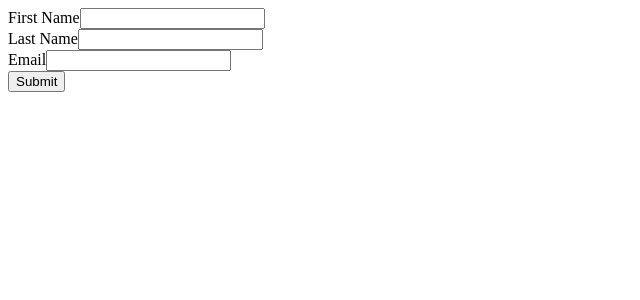
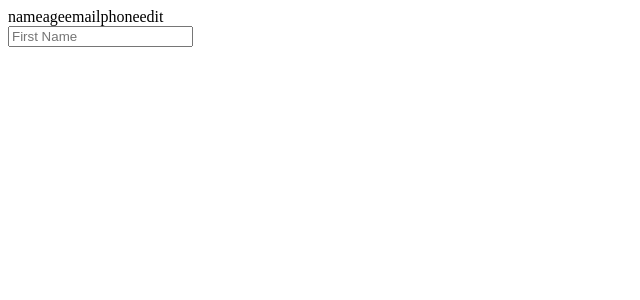
Before and after one commit to gogogous88/table_for_jobox, a React (Create React App) app: page / in a window 1280 px wide. Shown: the top 300 px of the page, without its empty margins (0-640 px from the left). Built offline with nearby package versions, Linux system fonts and the light colour scheme.

Commit message:
table header is added

```diff
--- a/package.json
+++ b/package.json
@@ -3,6 +3,7 @@
   "version": "0.1.0",
   "private": true,
   "dependencies": {
+    "lodash": "^4.17.15",
     "react": "^16.8.6",
     "react-dom": "^16.8.6",
     "react-redux": "^7.1.0",
--- a/src/libs/CustomTable.js
+++ b/src/libs/CustomTable.js
@@ -1,8 +1,24 @@
 import React, { Component } from "react";
 import { Field, reduxForm } from "redux-form";
+import _ from "lodash";
 
 class CustomTable extends Component {
-  render() {
+  constructor(props) {
+    super(props);
+    this.state = { elements: _.mapKeys(this.props.elements, "title") };
+  }
+
+  componentWillMount = () => {
+    this.headerArr = [...Object.keys(this.state.elements), "edit"];
+  };
+
+  renderHeader = () => {
+    return this.headerArr.map((eachTitle, index) => {
+      return <span key={index}>{eachTitle}</span>;
+    });
+  };
+
+  renderBody = () => {
     const { handleSubmit, handleValueSubmit } = this.props;
     return (
       <form
@@ -11,19 +27,23 @@ class CustomTable extends Component {
         })}
       >
         <div>
-          <label htmlFor="firstName">First Name</label>
-          <Field name="firstName" component="input" type="text" />
+          <Field
+            name="firstName"
+            component="input"
+            type="text"
+            placeholder="First Name"
+          />
         </div>
-        <div>
-          <label htmlFor="lastName">Last Name</label>
-          <Field name="lastName" component="input" type="text" />
-        </div>
-        <div>
-          <label htmlFor="email">Email</label>
-          <Field name="email" component="input" type="email" />
-        </div>
-        <button type="submit">Submit</button>
       </form>
+    );
+  };
+
+  render() {
+    return (
+      <div>
+        {this.renderHeader()}
+        {this.renderBody()}
+      </div>
     );
   }
 }
```
Also changed, not shown: 1 other file (tests, documents, lock files or other folders).
